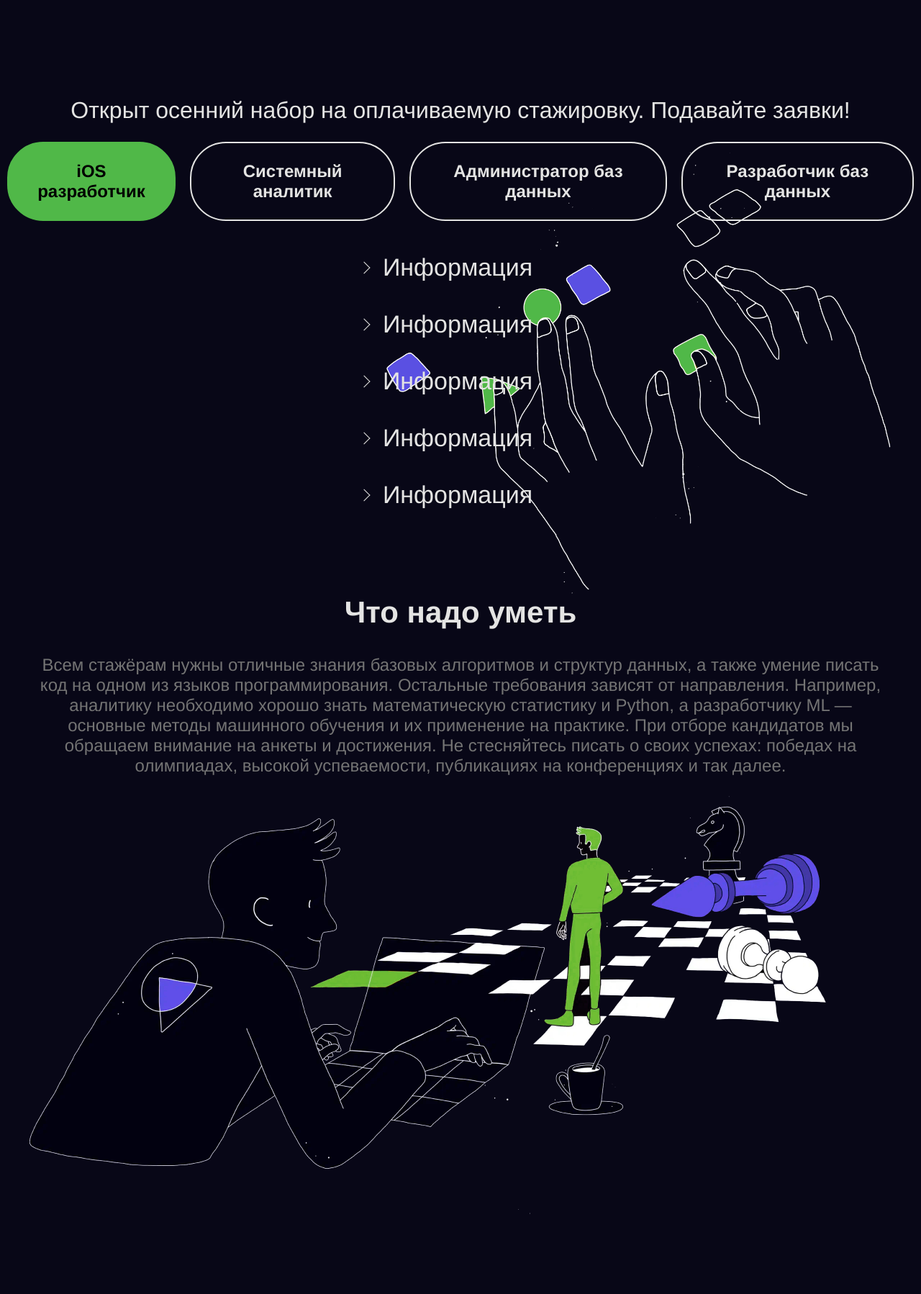
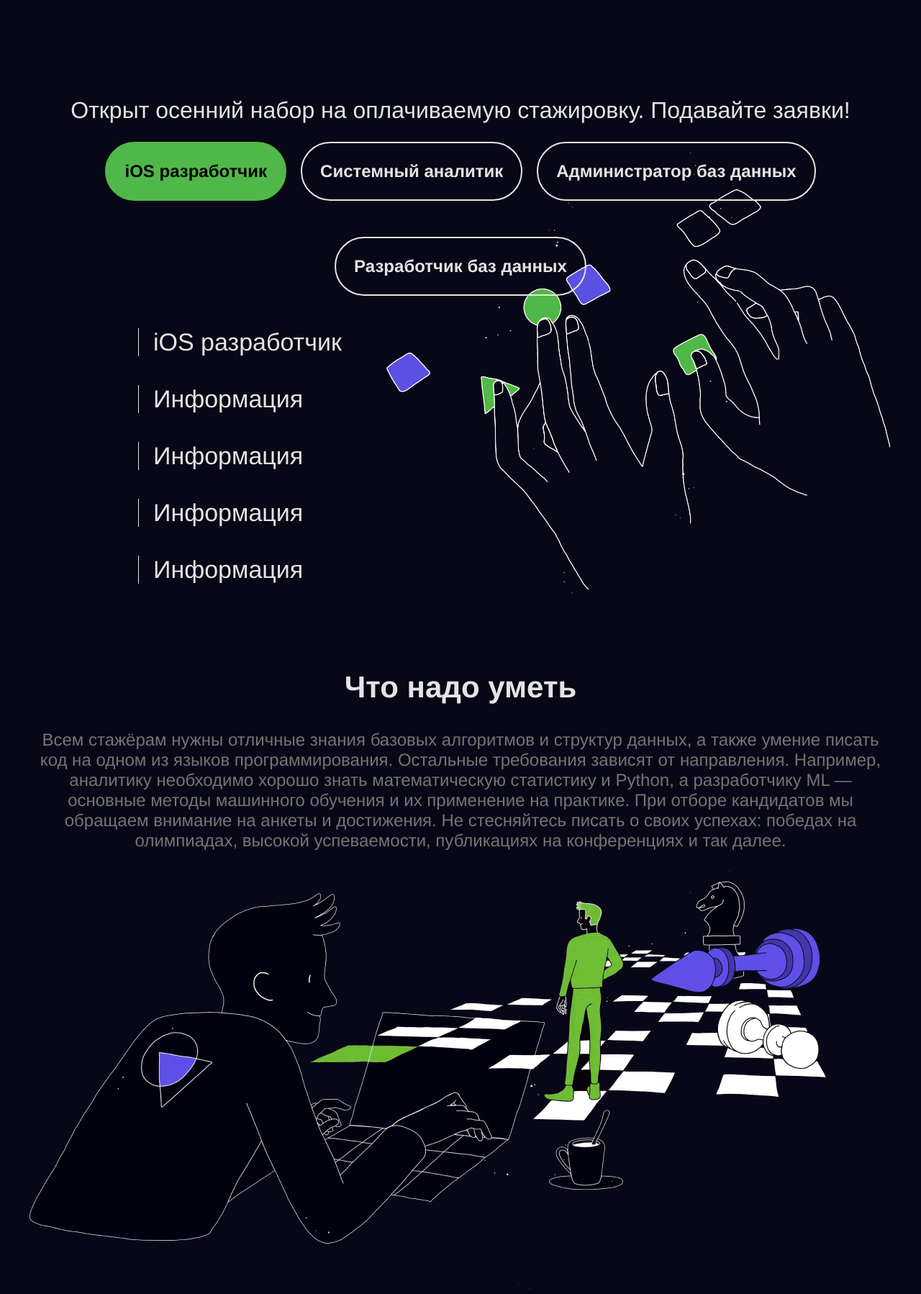
Before and after one commit to ArtSb2604/cinvest_practice, a Django app: page / in a window 1280 px wide. Shown: the part 544-2342 px from the top of the page at 72% size. Before the commit the page ends 2231 px from the top, so only its background shows below. Run offline with Django 4.2, Linux system fonts and the light colour scheme; some libraries are stand-ins or nearby versions.

Commit message:
add front fix

```diff
--- a/static/css/style.css
+++ b/static/css/style.css
@@ -118,7 +118,7 @@ header {
     font-weight: bold;
     border-bottom: 2px var(--text) solid;
     margin: auto 60px;
-
+    cursor: pointer;
 }
 
 .applic a:before {
@@ -139,10 +139,13 @@ header {
 }
 
 .info-category {
+    max-width: 1400px;
     display: flex;
     margin: 0 auto;
     justify-content: center;
     align-items: center;
+    width: 80%;
+    flex-wrap: wrap;
 }
 
 .info-category nav {
@@ -162,15 +165,13 @@ header {
     position: relative;
     color: var(--white);
     font-size: 34px;
-    display: flex;
     margin: 0 auto;
-    justify-content: center;
-    align-items: center;
-    cursor: pointer;
 }
 
 .container_info-category-detailed {
-    width: 1260px;
+    width: 70%;
+    margin: 0 auto;
+    max-width: 1400px;
 }
 
 .info-category-detailed:before {
@@ -197,7 +198,7 @@ header {
 
 .info-skill {
     margin: 0 auto;
-    width: 1200px;
+    max-width: 1200px;
     text-align: center;
     z-index: 4;
     font-size: 24px;
@@ -229,6 +230,16 @@ header {
 .fixed-overlay__modal {
     text-align: center;
     white-space: nowrap;
+    background-color: rgba(0, 0, 0, 0.9);
+    display: none;
+
+
+    position: fixed;
+    top: 0;
+    left: 0;
+
+    width: 100%;
+    height: 100%;
 }
 
 .fixed-overlay__modal::after {
@@ -300,6 +311,7 @@ header {
     -webkit-transform: rotate(45deg);
     transform: rotate(45deg);
 }
+
 .lc-modal__close:after, .lc-modal__close:before {
     position: absolute;
     top: 9px;
--- /dev/null
+++ b/static/js/modal.js
@@ -0,0 +1,26 @@
+let isOpen = false;
+const modal = document.querySelector('#modal')
+
+const setScrollDisable = isDisable => {
+
+    if (isDisable) {
+        document.querySelector('body').style.overflowY = 'hidden'
+        document.querySelector('html').style.overflowY = 'hidden'
+
+        document.querySelector('html').style.touchAction = 'none'
+        document.querySelector('body').style.touchAction = 'none'
+
+    } else {
+        document.querySelector('body').style.overflowY = 'visible'
+        document.querySelector('html').style.overflowY = 'visible'
+
+        document.querySelector('html').style.touchAction = 'auto'
+        document.querySelector('body').style.touchAction = 'auto'
+    }
+}
+
+const switchOpen = () => {
+    setScrollDisable(!isOpen)
+    modal.style.display = !isOpen ? 'block' : 'none'
+    isOpen = !isOpen
+}
--- a/static/js/nav_active.js
+++ b/static/js/nav_active.js
@@ -0,0 +1,16 @@
+
+const render = (type) => {
+    const btns = document.querySelectorAll('#btn');
+    const lists = document.querySelectorAll('#list')
+
+    lists.forEach(list => list.style.display = type === list.dataset.menu ? 'block' : 'none');
+
+    btns.forEach(btn => {
+        const isCurrent=  btn.dataset.menu === type
+
+        if (isCurrent) btn.classList.add('active')
+        else btn.classList.remove('active')
+    });
+}
+
+render('ios')
--- a/templates/internship/index.html
+++ b/templates/internship/index.html
@@ -21,7 +21,7 @@
         <nav>Отбор</nav>
     </div>
     <div class="statement">
-        <button>Подать заявку</button>
+        <button onclick="switchOpen()">Подать заявку</button>
     </div>
 </header>
 <main>
@@ -32,7 +32,7 @@
         <div class="info-statement">
             Стажировка в Банк Центр-инвест
             <div class="applic">
-                <a href="submit-applic">Подать заявку</a>
+                <a id="modal-open" onclick="switchOpen()">Подать заявку</a>
             </div>
         </div>
     </section>
@@ -40,14 +40,35 @@
         <div class="info-set">
             <div>Открыт осенний набор на оплачиваемую стажировку. Подавайте заявки!</div>
         </div>
-        <div class="info-category">
-            <nav class="active">iOS разработчик</nav>
-            <nav>Системный аналитик</nav>
-            <nav>Администратор баз данных</nav>
-            <nav>Разработчик баз данных</nav>
+        <nav class="info-category">
+            <nav onclick="render('ios')" data-menu="ios" id="btn">iOS разработчик</nav>
+            <nav onclick="render('sis')" data-menu="sis" id="btn">Системный аналитик</nav>
+            <nav onclick="render('admin')" data-menu="admin" id="btn">Администратор баз данных</nav>
+            <nav onclick="render('bd')" data-menu="bd" id="btn">Разработчик баз данных</nav>
+        </nav>
+        <div data-menu="ios" id="list" class="container_info-category-detailed">
+            <div class="info-category-detailed">iOS разработчик</div>
+            <div class="info-category-detailed">Информация</div>
+            <div class="info-category-detailed">Информация</div>
+            <div class="info-category-detailed">Информация</div>
+            <div class="info-category-detailed">Информация</div>
         </div>
-        <div class="container_info-category-detailed">
+        <div data-menu="sis" id="list" class="container_info-category-detailed">
+            <div class="info-category-detailed">Системный аналитик</div>
             <div class="info-category-detailed">Информация</div>
+            <div class="info-category-detailed">Информация</div>
+            <div class="info-category-detailed">Информация</div>
+            <div class="info-category-detailed">Информация</div>
+        </div>
+        <div data-menu="admin" id="list" class="container_info-category-detailed">
+            <div class="info-category-detailed">Администратор баз данных</div>
+            <div class="info-category-detailed">Информация</div>
+            <div class="info-category-detailed">Информация</div>
+            <div class="info-category-detailed">Информация</div>
+            <div class="info-category-detailed">Информация</div>
+        </div>
+        <div data-menu="bd" id="list" class="container_info-category-detailed">
+            <div class="info-category-detailed">Разработчик баз данных</div>
             <div class="info-category-detailed">Информация</div>
             <div class="info-category-detailed">Информация</div>
             <div class="info-category-detailed">Информация</div>
@@ -71,8 +92,44 @@
     <div class="fotter_promo">
         <img src="{% static 'img/fotter_prom.png' %}" alt="">
     </div>
+
+    <div class="fixed-overlay fixed-overlay__modal" id="modal">
+                <div class="modal">
+                    <div class="modal_container">
+                        <div class="lc-modal__close" aria-label="Закрыть" onclick="switchOpen()"></div>
+                        <h1>Выберите направление</h1>
+                        <div class="cat-modal">
+                            <div class="modal-f">
+                                <span>1.</span>
+                                <div class="text">iOS разработчик ></div>
+                            </div>
+                        </div>
+                        <div class="cat-modal">
+                            <div class="modal-f">
+                                <span>2.</span>
+                                <div class="text">Системный аналитик ></div>
+                            </div>
+                        </div>
+                        <div class="cat-modal">
+                            <div class="modal-f">
+                                <span>3.</span>
+                                <div class="text">Администратор баз данных ></div>
+                            </div>
+                        </div>
+                        <div class="cat-modal">
+                            <div class="modal-f">
+                                <span>4.</span>
+                                <div class="text">Разработчик баз данных ></div>
+                            </div>
+                        </div>
+                        <div class="modal_back"><img src="{% static 'img/modal.webp' %}" alt=""></div>
+                        <div class="modal_after"><img src="{% static 'img/modal_after.webp' %}" alt=""></div>
+                    </div>
+                </div>
+            </div>
 </main>
 <script src="http://ajax.googleapis.com/ajax/libs/jquery/1.5/jquery.min.js"></script>
-{#<script src="{% static 'js/nav_active.js' %}"></script>#}
+<script src="{% static 'js/nav_active.js' %}"></script>
+<script src="{% static 'js/modal.js' %}"></script>
 </body>
 </html>
```
